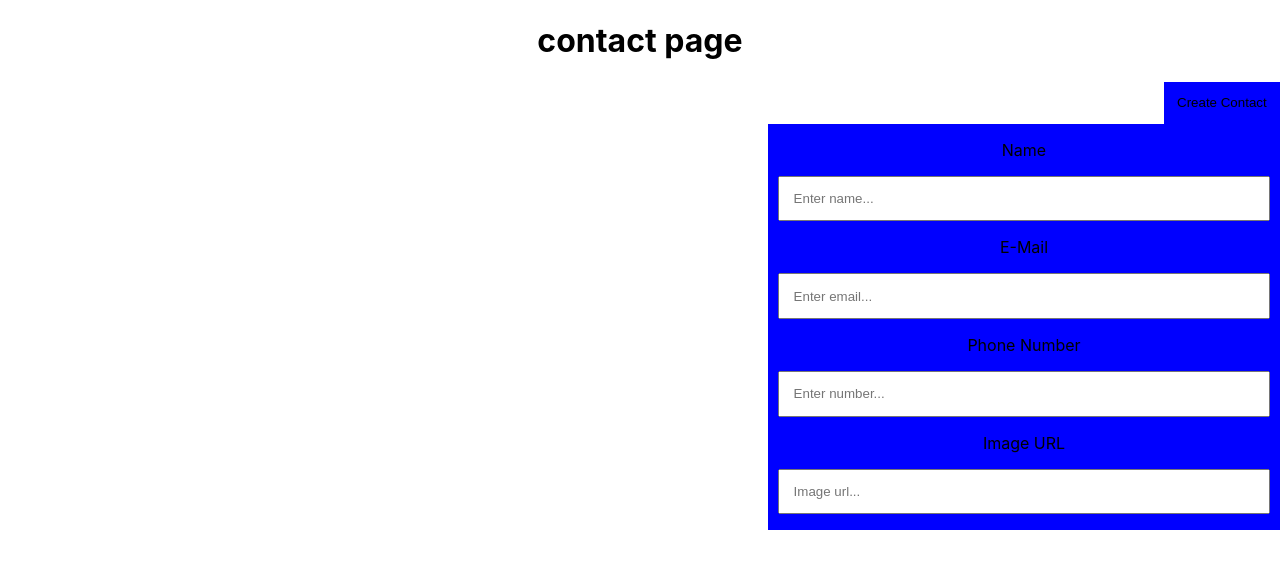
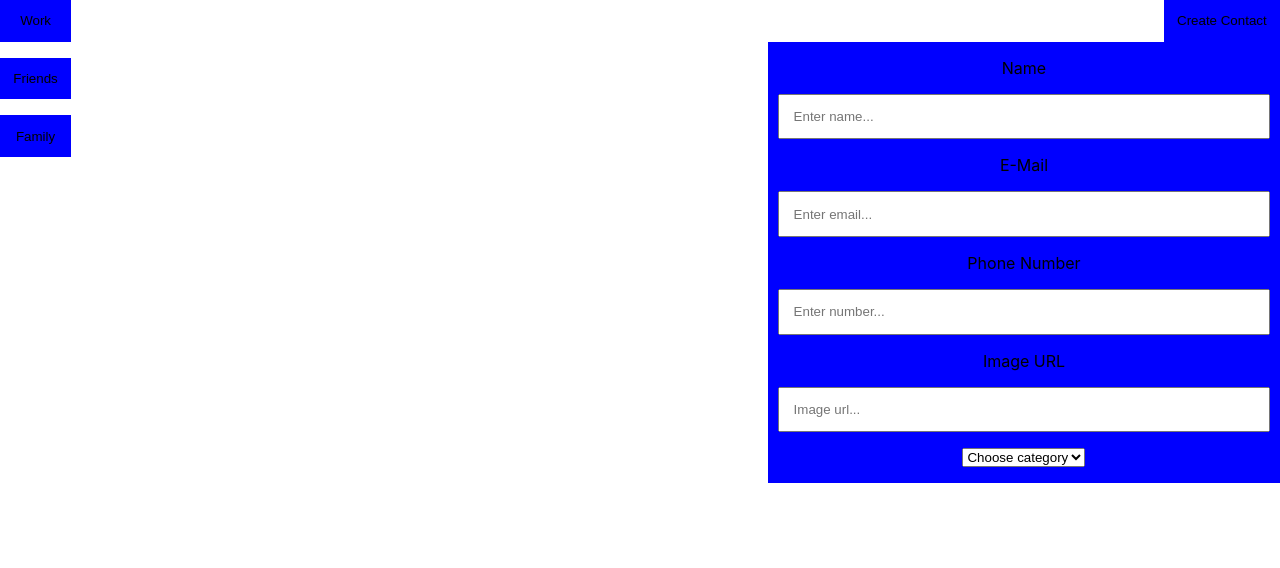
Before and after one commit to MirkusX/contactlist, a React (Create React App) app: page / in a window 1280 px wide. Shown: the top 568 px of the page. Built offline with nearby package versions, Linux system fonts and the light colour scheme.

Commit message:
wip/categories

```diff
--- a/src/Components/StyledComponents.js
+++ b/src/Components/StyledComponents.js
@@ -54,6 +54,12 @@ export const StyledDiv = styled.div`
     text-align: left;
     display: block;`;
   }}
+  ${(props) => {
+    if (props.category)
+      return `
+    background: inherit;
+    flex-direction: column;`;
+  }}
 `;
 
 export const StyledImage = styled.img`
--- a/src/Components/useReducer.js
+++ b/src/Components/useReducer.js
@@ -11,6 +11,9 @@ export const initialState = [
   {
     url: "",
   },
+  {
+    category: "",
+  },
 ];
 
 export const reducer = (state, action) => {
@@ -23,5 +26,7 @@ export const reducer = (state, action) => {
       return { ...state, number: (state.number = action.payload) };
     case "url":
       return { ...state, url: (state.url = action.payload) };
+    case "category":
+      return { ...state, category: (state.category = action.payload) };
   }
 };
--- a/src/Pages/Frontpage.js
+++ b/src/Pages/Frontpage.js
@@ -28,24 +28,28 @@ export const Frontpage = () => {
         email: state.email,
         number: state.number,
         url: state.url,
+        category: state.category,
       },
     ]);
+
     form.current.reset();
-    console.log(info);
   };
 
   return (
     <>
-      <header>
-        <h1>contact page</h1>
-      </header>
       <StyledSection>
+        <StyledDiv category>
+          <StyledButton>Work</StyledButton>
+          <StyledButton>Friends</StyledButton>
+          <StyledButton>Family</StyledButton>
+        </StyledDiv>
         <ContactContainer>
           {info.map((item, index) => {
             return (
               <StyledDiv key={index}>
                 <StyledImage src={item.url} />
                 <StyledDiv inner>
+                  <h1>{item.category}</h1>
                   <h2>{item.name}</h2>
                   <h2>{item.number}</h2>
                   <h2>{item.email}</h2>
@@ -93,6 +97,20 @@ export const Frontpage = () => {
               }
               placeholder="Image url..."
             />
+            <select
+              type="text"
+              placeholder="Category"
+              onInput={(e) =>
+                dispatch({ type: "category", payload: e.target.value })
+              }
+            >
+              <option value="" selected disabled>
+                Choose category
+              </option>
+              <option value="work">Work</option>
+              <option value="friends">Friends</option>
+              <option value="family">Family</option>
+            </select>
             <input type="submit" hidden />
           </StyledForm>
         </PopOutDiv>
```
